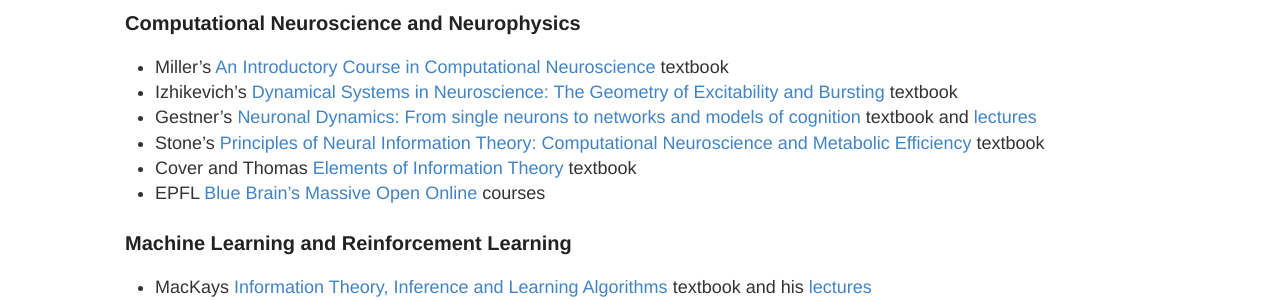
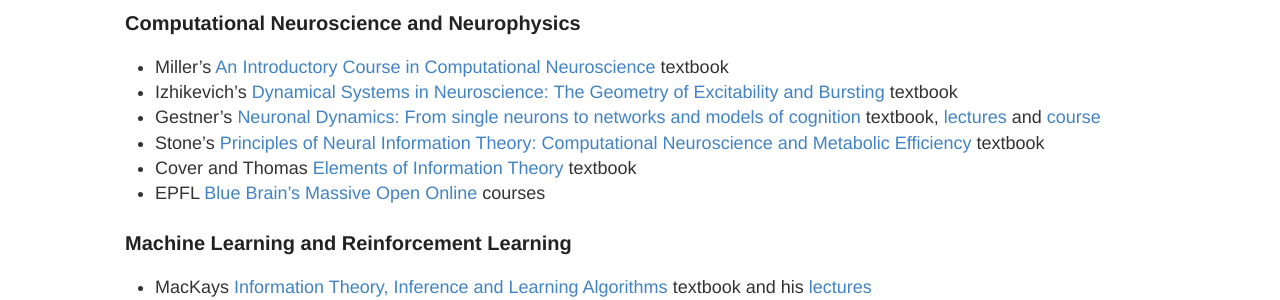
Before and after one commit to Mariusmarten/mariusmarten.github.io, a Jekyll site: the page built from resources.md, in a window 1280 px wide. Shown: the part 454-754 px from the top of the page. Built offline with Jekyll 4.4.1, drawn with Linux system fonts in a browser that asks for light colours.

Commit message:
Update resources.md

```diff
--- a/resources.md
+++ b/resources.md
@@ -11,7 +11,7 @@ A collection of resources for Computational Neuroscience, Machine Learning and C
 ### Computational Neuroscience and Neurophysics
 - Miller's [An Introductory Course in Computational Neuroscience](https://mitpress.mit.edu/books/introductory-course-computational-neuroscience) textbook
 - Izhikevich's [Dynamical Systems in Neuroscience: The Geometry of Excitability and Bursting](https://www.izhikevich.org/publications/dsn.pdf) textbook
-- Gestner's [Neuronal Dynamics: From single neurons to networks and models of cognition](https://neuronaldynamics.epfl.ch/online/index.html) textbook and [lectures](https://lcnwww.epfl.ch/gerstner/NeuronalDynamics-MOOCall.html)
+- Gestner's [Neuronal Dynamics: From single neurons to networks and models of cognition](https://neuronaldynamics.epfl.ch/online/index.html) textbook, [lectures](https://lcnwww.epfl.ch/gerstner/NeuronalDynamics-MOOCall.html) and [course](https://www.edx.org/course/computational-neuroscience-neuronal-dynamics-of-co)
 - Stone's [Principles of Neural Information Theory: Computational Neuroscience and Metabolic Efficiency](https://core.ac.uk/download/pdf/74233244.pdf) textbook
 - Cover and Thomas [Elements of Information Theory](http://staff.ustc.edu.cn/~cgong821/Wiley.Interscience.Elements.of.Information.Theory.Jul.2006.eBook-DDU.pdf) textbook
 - EPFL [Blue Brain's Massive Open Online](https://www.epfl.ch/research/domains/bluebrain/blue-brain/massive-open-online-courses/) courses
```
